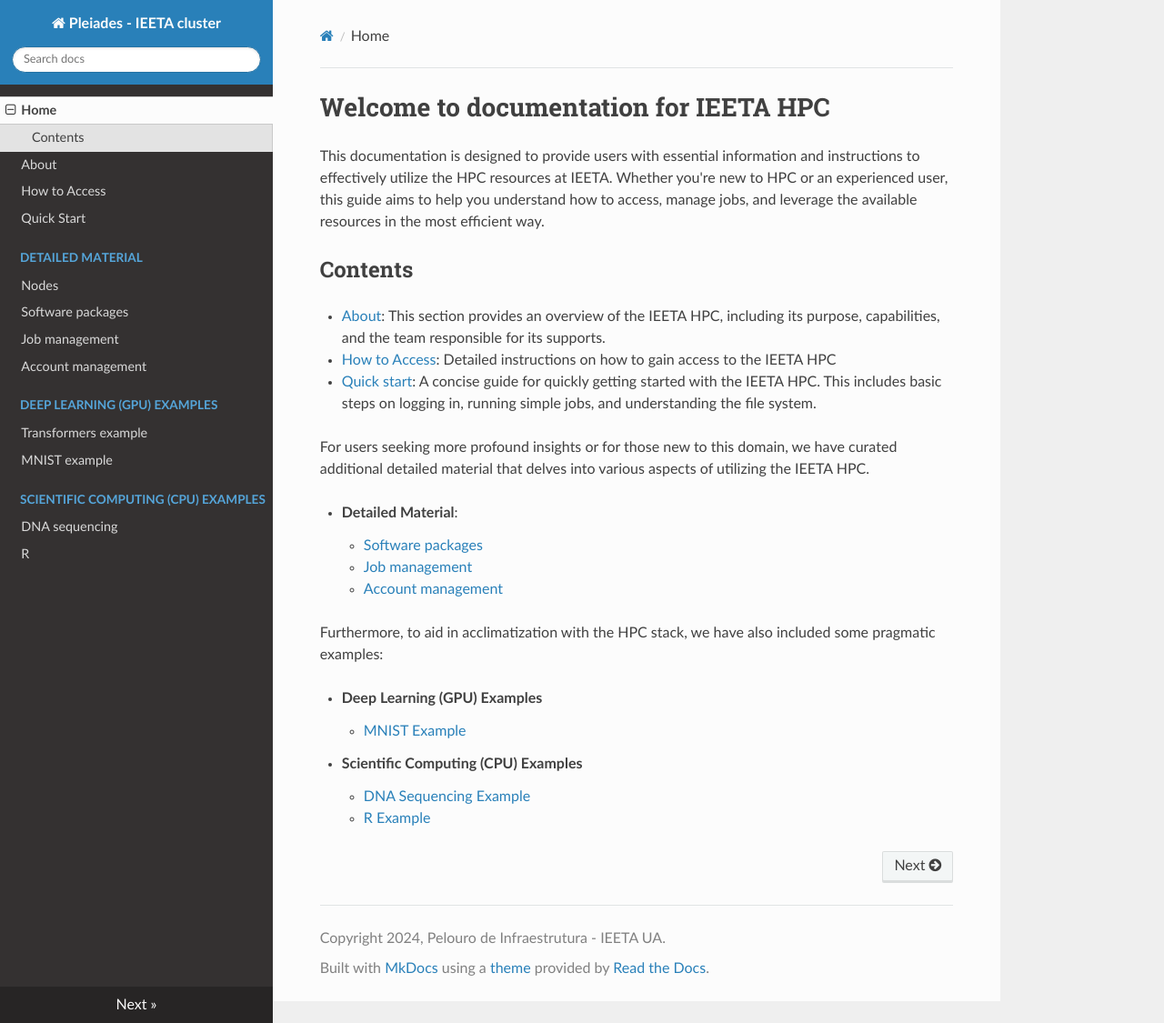
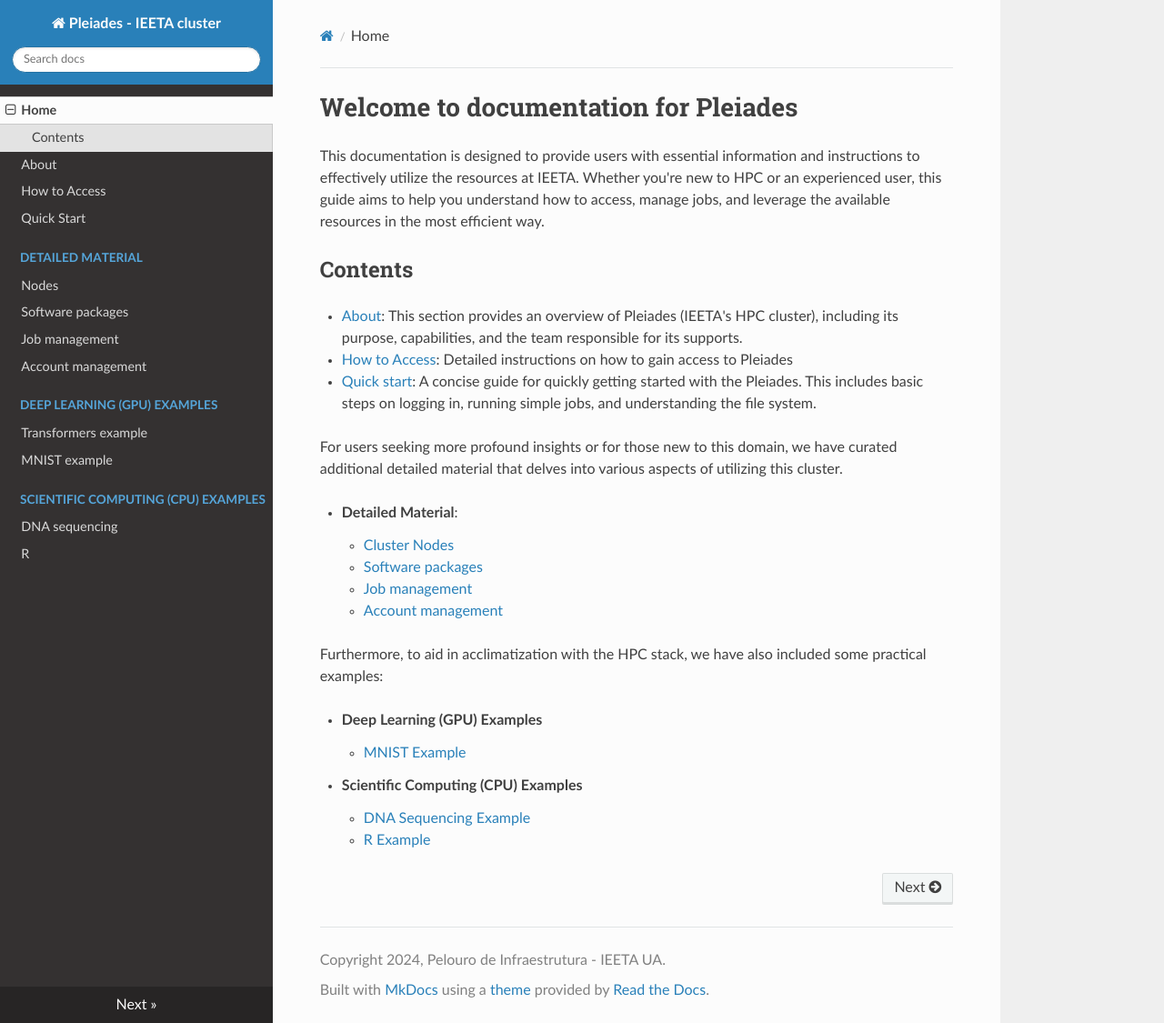
Before and after one commit to ieeta-pt/HPC-guides, an MkDocs documentation site: the page built from docs/index.md, in a window 1280 px wide and 1125 px high. Shown: the whole window at 91% size. Built offline with MkDocs 1.6.1, drawn with Linux system fonts in a browser that asks for light colours; nearby versions of some CDN libraries.

Commit message:
Update index.md

```diff
--- a/docs/index.md
+++ b/docs/index.md
@@ -1,21 +1,22 @@
-# Welcome to documentation for IEETA HPC
+# Welcome to documentation for Pleiades
 
-This documentation is designed to provide users with essential information and instructions to effectively utilize the HPC resources at IEETA. Whether you're new to HPC or an experienced user, this guide aims to help you understand how to access, manage jobs, and leverage the available resources in the most efficient way.
+This documentation is designed to provide users with essential information and instructions to effectively utilize the resources at IEETA. Whether you're new to HPC or an experienced user, this guide aims to help you understand how to access, manage jobs, and leverage the available resources in the most efficient way.
 
 ## Contents
 
-* [About](about.md): This section provides an overview of the IEETA HPC, including its purpose, capabilities, and the team responsible for its supports.
-* [How to Access](how_to_access.md): Detailed instructions on how to gain access to the IEETA HPC
-* [Quick start](quick_start.md): A concise guide for quickly getting started with the IEETA HPC. This includes basic steps on logging in, running simple jobs, and understanding the file system.
+* [About](about.md): This section provides an overview of Pleiades (IEETA's HPC cluster), including its purpose, capabilities, and the team responsible for its supports.
+* [How to Access](how_to_access.md): Detailed instructions on how to gain access to Pleiades
+* [Quick start](quick_start.md): A concise guide for quickly getting started with the Pleiades. This includes basic steps on logging in, running simple jobs, and understanding the file system.
 
-For users seeking more profound insights or for those new to this domain, we have curated additional detailed material that delves into various aspects of utilizing the IEETA HPC.
+For users seeking more profound insights or for those new to this domain, we have curated additional detailed material that delves into various aspects of utilizing this cluster.
 
 * **Detailed Material**:
+    - [Cluster Nodes](detail_material/nodes.md)
     - [Software packages](detail_material/software_packages.md)
     - [Job management](detail_material/job_management.md)
     - [Account management](detail_material/account_management.md)
 
-Furthermore, to aid in acclimatization with the HPC stack, we have also included some pragmatic examples:
+Furthermore, to aid in acclimatization with the HPC stack, we have also included some practical examples:
 
 - **Deep Learning (GPU) Examples**
     * [MNIST Example](examples/dl/mnist.md)
```
